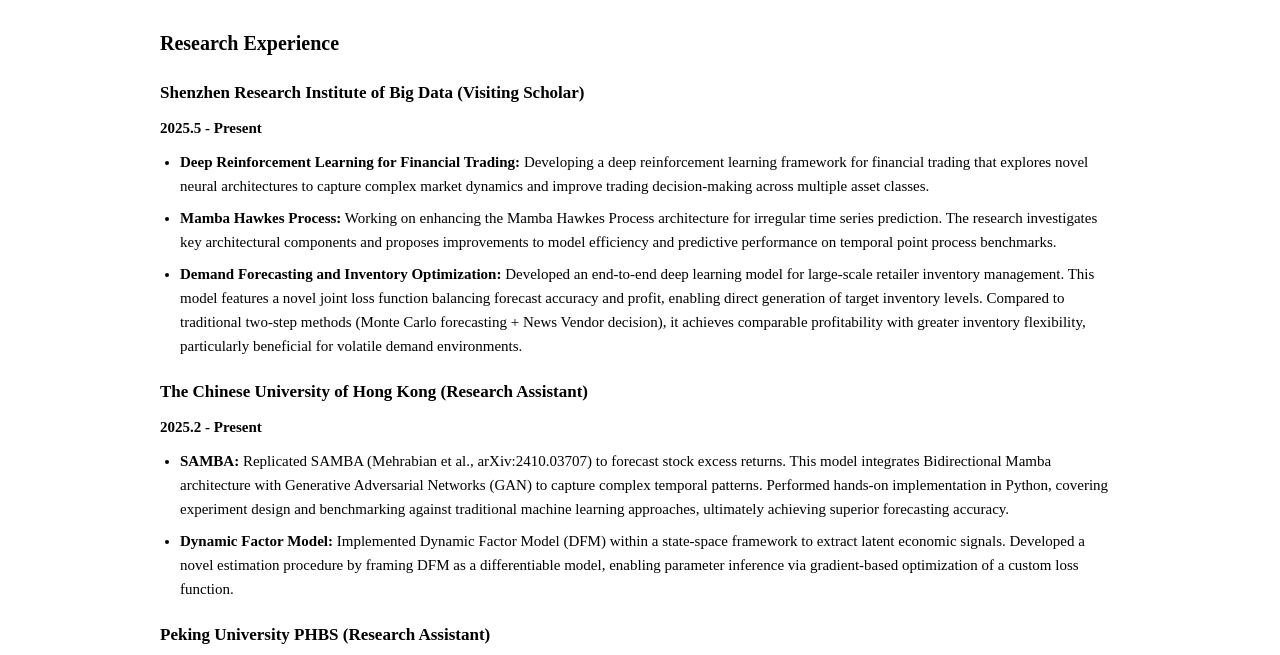
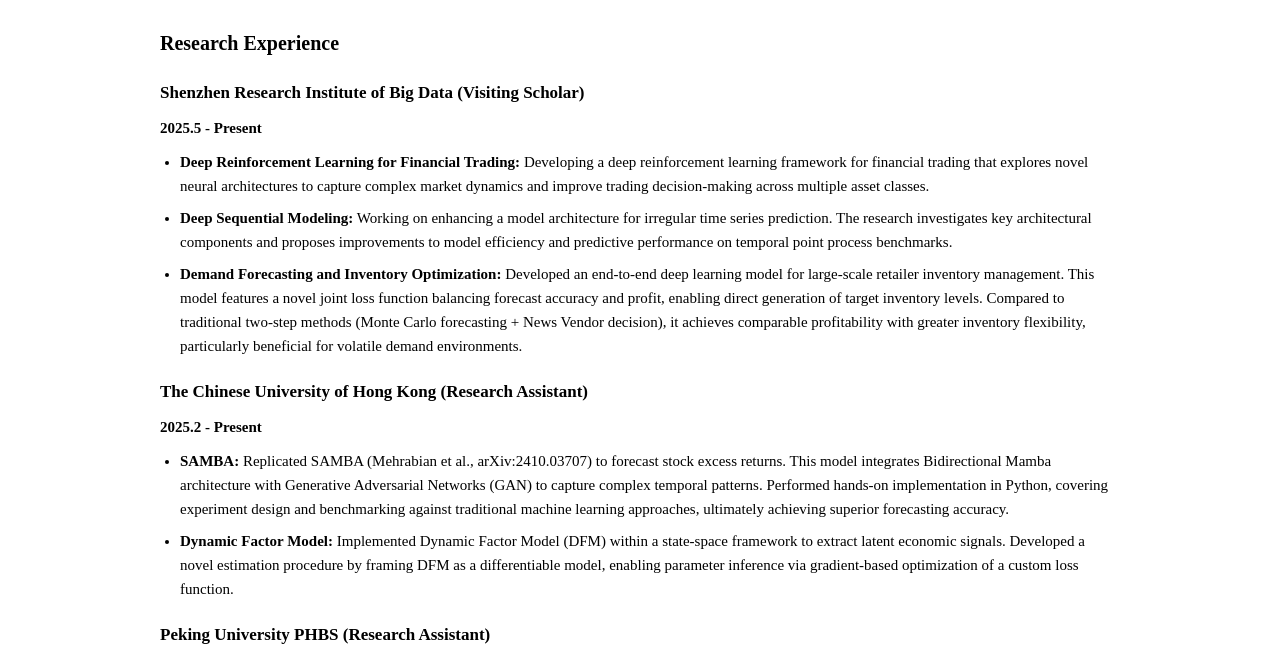
Before and after one commit to Ethan-Shen-Individual-Lab/yuyangshen.github.io, a plain HTML site: page experience.html in a window 1280 px wide. Shown: the part 140-795 px from the top of the page. Drawn offline with Linux system fonts and the light colour scheme.

Commit message:
Update experience.html

```diff
--- a/experience.html
+++ b/experience.html
@@ -27,7 +27,7 @@
                     <p><strong>2025.5 - Present</strong></p>
                     <ul>
                         <li><strong>Deep Reinforcement Learning for Financial Trading:</strong> Developing a deep reinforcement learning framework for financial trading that explores novel neural architectures to capture complex market dynamics and improve trading decision-making across multiple asset classes.</li>
-                        <li><strong>Mamba Hawkes Process:</strong> Working on enhancing the Mamba Hawkes Process architecture for irregular time series prediction. The research investigates key architectural components and proposes improvements to model efficiency and predictive performance on temporal point process benchmarks.</li>
+                        <li><strong>Deep Sequential Modeling:</strong> Working on enhancing a model architecture for irregular time series prediction. The research investigates key architectural components and proposes improvements to model efficiency and predictive performance on temporal point process benchmarks.</li>
                         <li><strong>Demand Forecasting and Inventory Optimization:</strong> Developed an end-to-end deep learning model for large-scale retailer inventory management. This model features a novel joint loss function balancing forecast accuracy and profit, enabling direct generation of target inventory levels. Compared to traditional two-step methods (Monte Carlo forecasting + News Vendor decision), it achieves comparable profitability with greater inventory flexibility, particularly beneficial for volatile demand environments.</li>
                     </ul>
 
```
